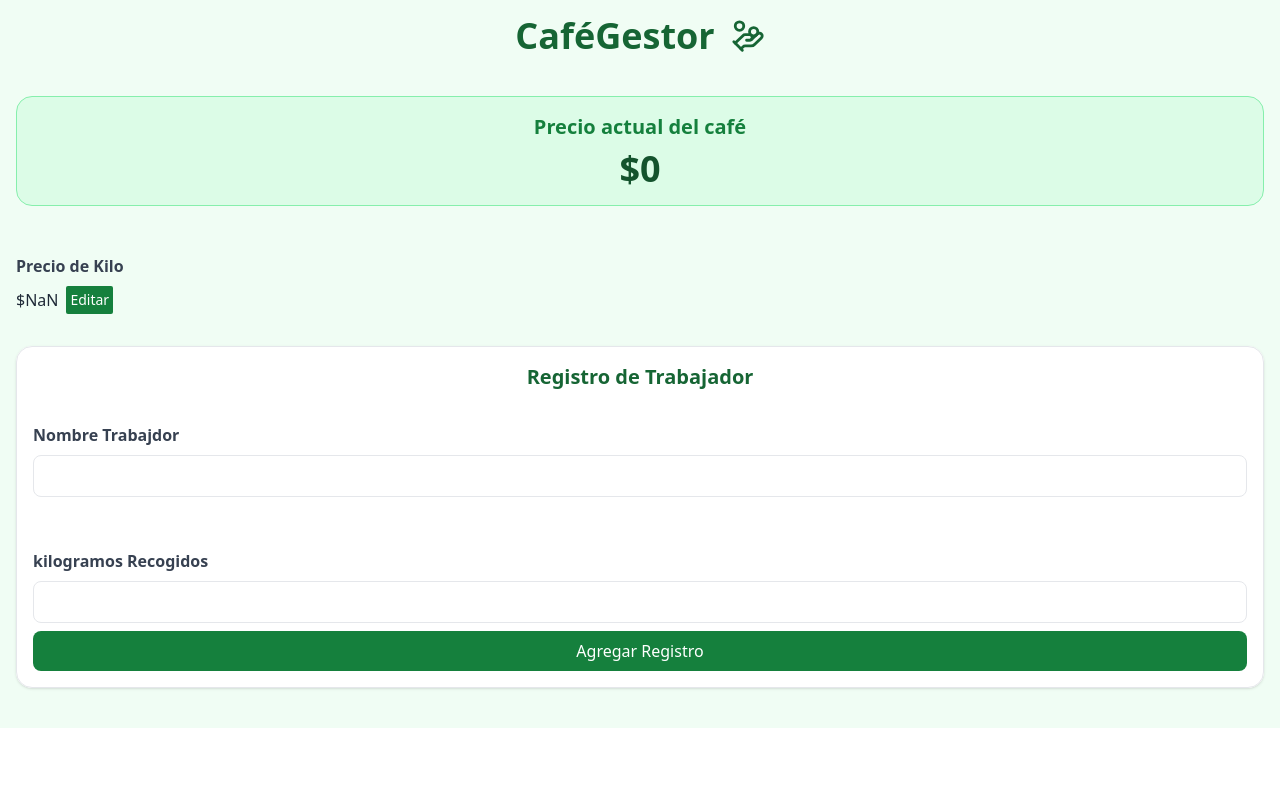
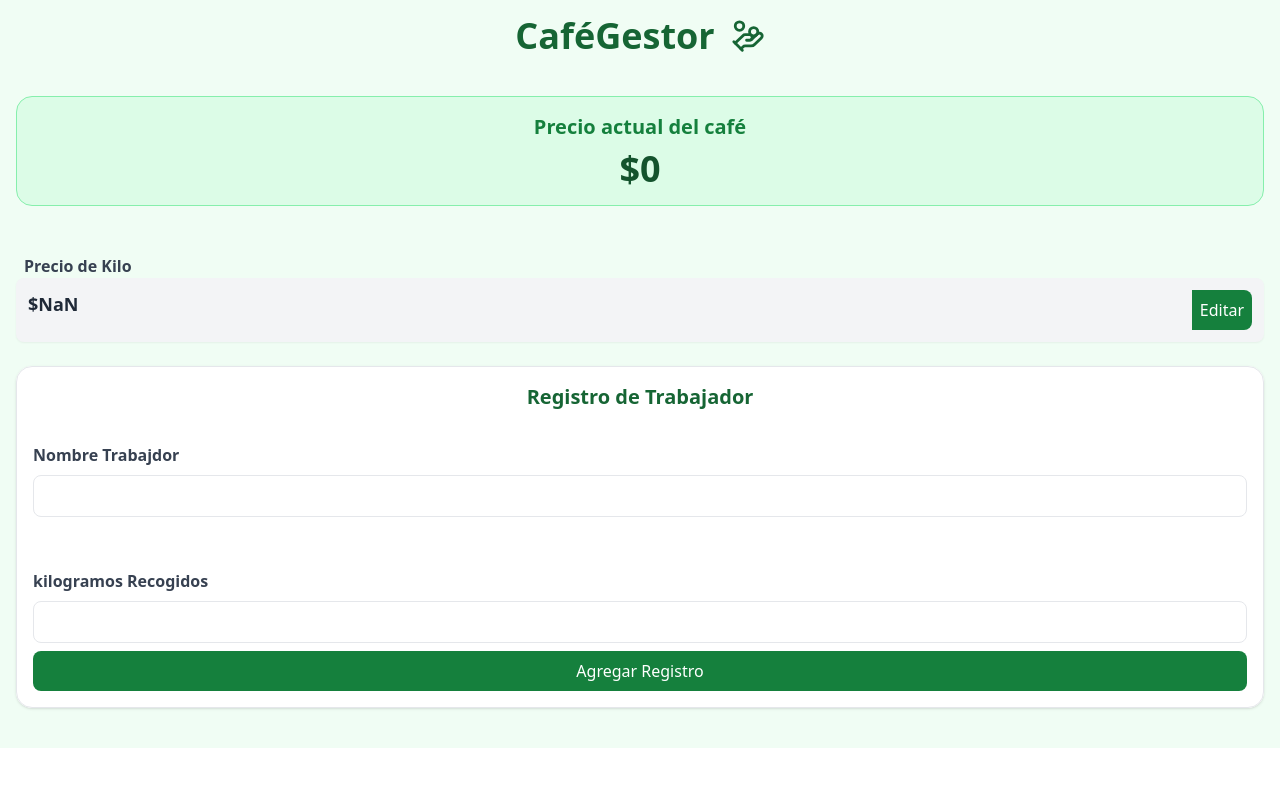
Before and after one commit to jquinteromo/CafeGestor, a React (Vite) app: page / in a window 1280 px wide. Both pictures are taken after a click on the button "Guardar". Shown: the top 786 px of the page. Built offline with nearby package versions, Linux system fonts and the light colour scheme.

Commit message:
style : Precie of kilo and button Edit precie

```diff
--- a/src/components/PrecieKg.tsx
+++ b/src/components/PrecieKg.tsx
@@ -10,21 +10,21 @@ export default function PrecieKg({ PricePerKilo }: HijosProp) {
 
   return (
     <div className="flex flex-col mt-6 ">
-      <label className="text-start text-base font-semibold text-gray-700 mb-2">
-        Precio de Kilo
+      <label className={`text-start text-base font-semibold text-gray-700  ml-2 ${!showpricePerKilo ? 'mb-0':'mb-2'}`}>
+        Precio de Kilo <span className={`${!showpricePerKilo ? 'hidden':'visible'}`}>(Obligatorio)</span>
       </label>
 
       <div
         className={`${
-          showpricePerKilo === true ? "hidden" : "visible"
-        } w-full flex flex-row items-center gap-2`}
+            showpricePerKilo ? "hidden" : "flex"
+        } w-full justify-between bg-gray-100 p-3 rounded-lg shadow-sm`}
       >
-        <p className="text-start text-gray-800 mb-2">
+        <p className="text-lg font-semibold text-gray-800 ">
           ${parseInt(pricePerKilo).toLocaleString("es-CO")}
         </p>
         <button
           onClick={() => setshowpricePerKilo(true)}
-          className="text-sm rounded-sm text-white p-1 bg-green-700 mb-2"
+          className="p-2 bg-green-700 text-white rounded-r-lg"
         >
           Editar
         </button>
```
